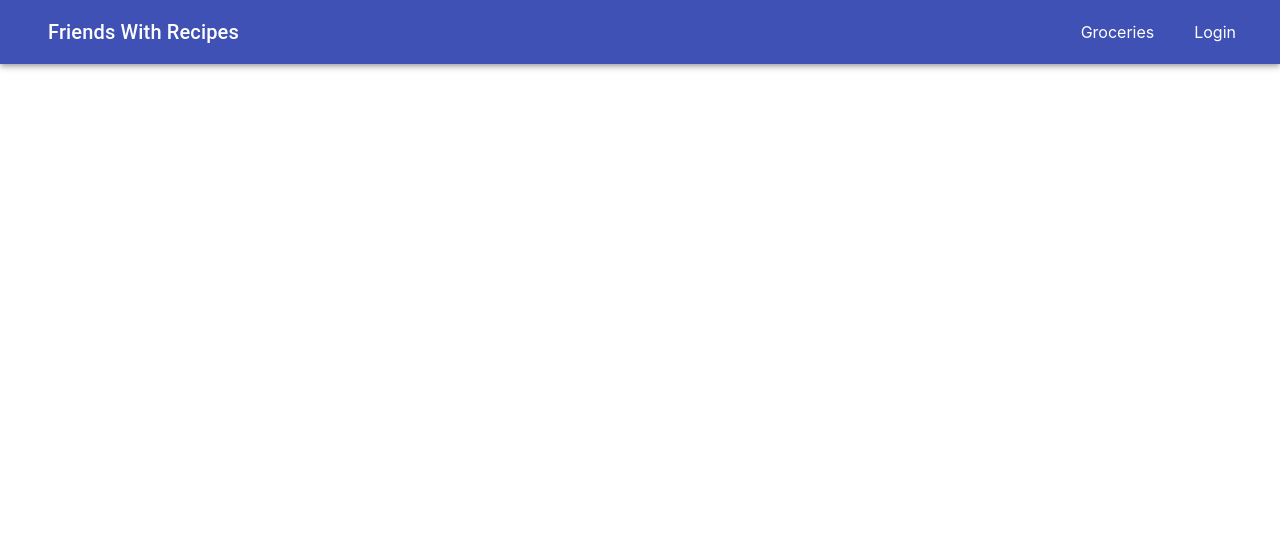
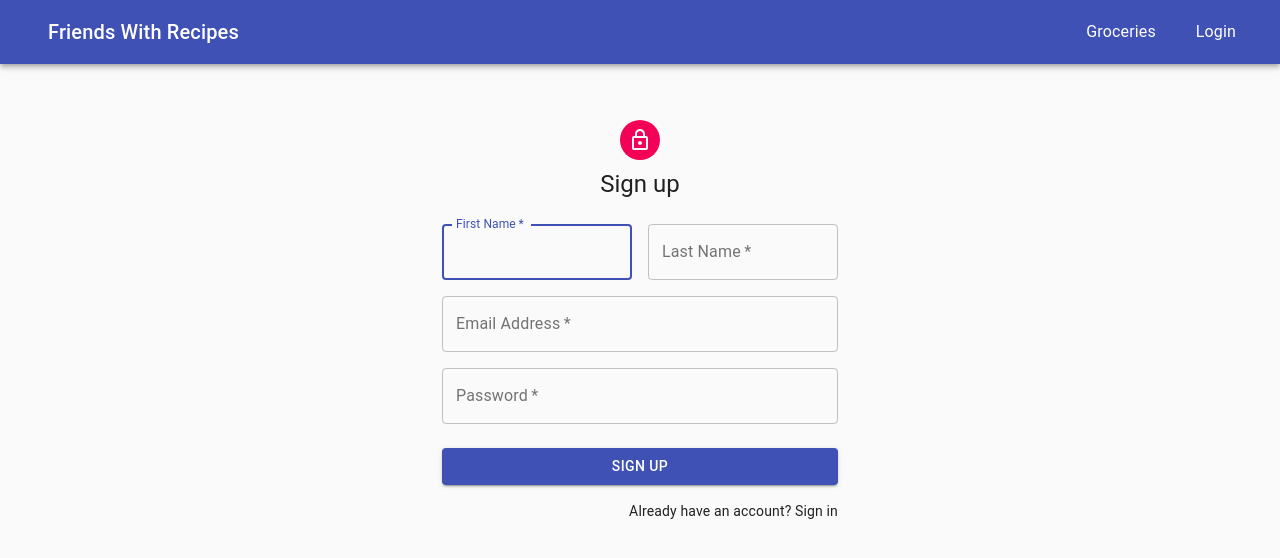
Before and after one commit to sambarrick/recipe_App, a React (Create React App) app: page /signup in a window 1280 px wide. Shown: the top 558 px of the page. Built offline with nearby package versions, Linux system fonts and the light colour scheme.

Commit message:
signup.js design mostly complete. Needs functionality.

```diff
--- a/src/App.css
+++ b/src/App.css
@@ -10,6 +10,7 @@ a {
 
 .nav-list-item {
   margin: auto 20px;
+  font-size: 16px !important;
 }
 
 .nav-list-item:hover {
@@ -24,7 +25,7 @@ a {
   width: 50%;
 }
 
-.paper {
+.login-header {
   text-align: center;
 }
 
@@ -35,28 +36,10 @@ a {
   background-color: #e81d1d !important;
 }
 
-.signup-form {
-  display: flex;
-  flex-direction: column;
-  margin: 50px auto;
-  width: 100%;
-}
-
-.signup-button {
-  background-color: rgb(255, 166, 0) !important;
-  color: rgb(255, 255, 255) !important;
-
-}
-
-#id-submit-button {
-  background-color: orange !important;
-  color: white !important;
-}
-
 .hamburger-button {
   color: white !important;
 }
 
-.no-account {
-  text-align: center;
+.forgot-password, .no-password {
+  font-size: 13px;
 }
--- a/src/Router.js
+++ b/src/Router.js
@@ -31,11 +31,10 @@ const Router = () => {
     <Switch>
      <Route exact path="/" component={Login} />
       <Route path="/login" component={Login} />
-      {/* <Route path="/users" component={Signup} /> */}
+      <Route path="/signup" component={Signup} />
       <Route path="/groceries" component={Groceries} />
       <ProtectedRoute exact path="/recipes" component={Recipes} />
       <ProtectedRoute exact path="/recipeinfo" component={RecipeInfo} />
-      {/*  <Route path="/business/:name" component={Business} /> */}
     </Switch>
   );
 };
--- a/src/components/Login.js
+++ b/src/components/Login.js
@@ -1,13 +1,11 @@
 import React, { Component } from "react";
-import {TextField, Button, Container, Typography, Grid, TableBody, TableCell, TableRow} from "@material-ui/core";
+import {TextField, Button, Container, Typography, Grid, Avatar } from "@material-ui/core";
 import { Link } from 'react-router-dom';
 import LockOutlinedIcon from '@material-ui/icons/LockOutlined';
-import Avatar from '@material-ui/core/Avatar';
-import Signup from './Signup'
 
 class App extends Component {
     state = {
-      username: "",
+      email: "",
       password: "",
       loggedIn: false
     }
@@ -27,23 +25,23 @@ class App extends Component {
 
     render() {
       return (
-          <Container className="App" maxWidth="md">
+          <Container className="App" maxWidth="sm">
             <form className="login-form" onSubmit={this.login}>
             <Avatar className="avatar">
  <LockOutlinedIcon />
  </Avatar>
  <br/>
-            <Typography className="paper" component="h1" variant="h5">
-          Sign in
+            <Typography className="login-header" component="h1" variant="h5">
+          Log In
         </Typography>
         <br />
               <TextField
                 required
                 onChange={this.handleTextChange}
-                value={this.state.username}
+                value={this.state.email}
                 variant="outlined"
-                name="username"
-                label="Username"
+                name="email"
+                label="Email"
                 type="text" />
                 <br />
               <TextField
@@ -66,13 +64,13 @@ class App extends Component {
                 >Login</Button>
                 <br />
                 <Grid container>
-                       <Grid item xs className="forgot-password">
-                        <Link href="#" variant="body2">
+                       <Grid item xs>
+                        <Link className="forgot-password" href="#" variant="body2">
                           Forgot password?
                         </Link>
                       </Grid>
-                       <Grid item className="no-password">
-                         <Link to="/signup" variant="body2">
+                       <Grid item >
+                         <Link to="/signup" className="no-password" variant="body2">
                            No account? Sign Up
                          </Link>
                        </Grid>
@@ -84,106 +82,3 @@ class App extends Component {
   }
 
   export default App;
-
-// import React, { Component } from "react";
-// import Avatar from '@material-ui/core/Avatar';
-// import Button from '@material-ui/core/Button';
-// import CssBaseline from '@material-ui/core/CssBaseline';
-// import TextField from '@material-ui/core/TextField';
-// import FormControlLabel from '@material-ui/core/FormControlLabel';
-// import Checkbox from '@material-ui/core/Checkbox';
-// import Link from '@material-ui/core/Link';
-// import Grid from '@material-ui/core/Grid';
-// import Box from '@material-ui/core/Box';
-// import LockOutlinedIcon from '@material-ui/icons/LockOutlined';
-// import Typography from '@material-ui/core/Typography';
-// import { makeStyles } from '@material-ui/core/styles';
-// import Container from '@material-ui/core/Container';
-
-
-// const useStyles = makeStyles((theme) => ({
-//   paper: {
-//     marginTop: theme.spacing(8),
-//     display: 'flex',
-//     flexDirection: 'column',
-//     alignItems: 'center',
-//   },
-//   avatar: {
-//     margin: theme.spacing(1),
-//     backgroundColor: theme.palette.secondary.main,
-//   },
-//   form: {
-//     width: '100%', // Fix IE 11 issue.
-//     marginTop: theme.spacing(1),
-//   },
-//   submit: {
-//     margin: theme.spacing(3, 0, 2),
-//   },
-// }));
-
-// export default function SignIn() {
-//   const classes = useStyles();
-
-//   return (
-//     <Container component="main" maxWidth="xs">
-//       <CssBaseline />
-//       <div className={classes.paper}>
-//         <Avatar className={classes.avatar}>
-//           <LockOutlinedIcon />
-//         </Avatar>
-//         <Typography component="h1" variant="h5">
-//           Sign in
-//         </Typography>
-//         <form className={classes.form} noValidate>
-//           <TextField
-//             variant="outlined"
-//             margin="normal"
-//             fullWidth
-//             id="email"
-//             label="Email Address"
-//             name="email"
-//             autoComplete="email"
-//             autoFocus
-//           />
-//           <TextField
-//             variant="outlined"
-//             margin="normal"
-//             fullWidth
-//             name="password"
-//             label="Password"
-//             type="password"
-//             id="password"
-//             autoComplete="current-password"
-//           />
-//           <FormControlLabel
-//             control={<Checkbox value="remember" color="primary" />}
-//             label="Remember me"
-//           />
-//           <Button
-//             type="submit"
-//             fullWidth
-//             variant="contained"
-//             color="primary"
-//             className={classes.submit}
-//           >
-//             Sign In
-//           </Button>
-//           <Grid container>
-//             <Grid item xs>
-//               <Link href="#" variant="body2">
-//                 Forgot password?
-//               </Link>
-//             </Grid>
-//             <Grid item>
-//               <Link href="/users" variant="body2">
-//                 Don't have an account? Sign Up
-//               </Link>
-//             </Grid>
-//           </Grid>
-//         </form>
-//       </div>
-//       <Box mt={8}>
-//       </Box>
-//     </Container>
-//   );
-// }
--- a/src/components/RecipeInfo.js
+++ b/src/components/RecipeInfo.js
@@ -8,13 +8,7 @@ import {
 //     const recipe = props.recipe.find(c => c.name == name)
 
     return(
-        // <Container className="recipe-container">
 
-        // <h2>{recipe.name}</h2>
-        // <h4><span className="recipe-name-span">Address: </span>{recipe.title}</h4>
-        // <h4><span className="cuisine-type-span">Hours: </span>{recipe.cuisine}</h4>
-        // <h4><span className="cook-time-span">Description: </span>{recipe.time}</h4>
-        // </Container>
     <h1>Recipe description here</h1>
         )
   }
--- a/src/components/Signup.js
+++ b/src/components/Signup.js
@@ -1,88 +1,112 @@
-import React, { Component, Fragment } from 'react'
-import {
-    Button,
-    TextField,
-    Dialog,
-    DialogContent,
-    DialogTitle
-} from '@material-ui/core'
+import React from 'react';
+import { Avatar, Button, CssBaseline, TextField, Grid, Typography, Container } from "@material-ui/core";
 import { Link } from "react-router-dom";
+import LockOutlinedIcon from '@material-ui/icons/LockOutlined';
+import { makeStyles } from '@material-ui/core/styles';
 
+const useStyles = makeStyles((theme) => ({
+  paper: {
+    marginTop: theme.spacing(6),
+    display: 'flex',
+    flexDirection: 'column',
+    alignItems: 'center',
+  },
+  avatar: {
+    margin: theme.spacing(1),
+    backgroundColor: theme.palette.secondary.main,
+  },
+  form: {
+    width: '100%', // Fix IE 11 issue.
+    marginTop: theme.spacing(3),
+  },
+  submit: {
+    margin: theme.spacing(3, 0, 2),
+  },
+}));
 
-class Signup extends Component {
-    state = {
-        open: false,
-        first_name: '',
-        last_name: '',
-    }
+export default function Signup(props) {
+  const classes = useStyles();
 
-    toggleDialog = () => this.setState({ open: !this.state.open })
-
-    handleTextChange = (e) => {
-        const newState = { ...this.state }
-        newState[e.target.id] = e.target.value
-        this.setState(newState)
-    }
-
-    handleSubmit = (e) => {
-        e.preventDefault()
-        const payload = { ...this.state }
-        payload.id = this.props.usersTotal + 1
-        delete payload.open
-        this.props.addUser(payload)
-        this.setState({ open: false })
-    }
-
-    componentDidUpdate = (prevProps, prevState) => {
-        if (prevState.open !== this.state.open) {
-            this.setState({
-                first_name: '',
-                last_name: ''
-            })
-        }
-    }
-
-    render() {
-        return (
-            <Fragment>
-            <div style={{ textAlign: 'center' }}>
-
-                <Button className="signup-button"
-                    variant="contained"
-                    fullWidth
-                    onClick={this.toggleDialog}
-                >
-                    Signup
-                </Button>
-            </div>
-                <div>
-                    <Dialog open={this.state.open} onClose={this.toggleDialog} >
-                        <DialogTitle>Create an Account</DialogTitle>
-                        <DialogContent>
-                            <form
-                                onSubmit={this.handleSubmit}
-                                style={{ display: 'flex', flexDirection: 'column', width: '350px' }}>
-                                <TextField
-                                    id="firstname"
-                                    placeholder="First Name"
-                                    value={this.state.first_name}
-                                    onChange={this.handleTextChange}
-                                    required />
-                                    <TextField
-                                    id="lastname"
-                                    placeholder="Last Name"
-                                    value={this.state.last_name}
-                                    onChange={this.handleTextChange}
-                                    required />
-                                <br />
-                               <Button id="id-submit-button" variant="contained" type="submit">Create Account</Button>
-                            </form>
-                        </DialogContent>
-                    </Dialog>
-                </div>
-            </Fragment>
-        )
-    }
+  return (
+    <div className="signup-component">
+    <Container component="main" maxWidth="xs">
+      <CssBaseline />
+      <div className={classes.paper}>
+        <Avatar className={classes.avatar}>
+          <LockOutlinedIcon />
+        </Avatar>
+        <Typography component="h1" variant="h5">
+          Sign up
+        </Typography>
+        <form className={classes.form} noValidate>
+          <Grid container spacing={2}>
+            <Grid item xs={12} sm={6}>
+              <TextField
+                autoComplete="fname"
+                name="firstName"
+                variant="outlined"
+                required
+                fullWidth
+                id="firstName"
+                label="First Name"
+                autoFocus
+              />
+            </Grid>
+            <Grid item xs={12} sm={6}>
+              <TextField
+                variant="outlined"
+                required
+                fullWidth
+                id="lastName"
+                label="Last Name"
+                name="lastName"
+                autoComplete="lname"
+              />
+            </Grid>
+            <Grid item xs={12}>
+              <TextField
+                variant="outlined"
+                required
+                fullWidth
+                id="email"
+                label="Email Address"
+                name="email"
+                autoComplete="email"
+              />
+            </Grid>
+            <Grid item xs={12}>
+              <TextField
+                variant="outlined"
+                required
+                fullWidth
+                name="password"
+                label="Password"
+                type="password"
+                id="password"
+                autoComplete="current-password"
+              />
+            </Grid>
+          </Grid>
+          <Button
+            type="submit"
+            //onClick={this.props.addUser()}
+            fullWidth
+            variant="contained"
+            color="primary"
+            className={classes.submit}
+          >
+            Sign Up
+          </Button>
+          <Grid container justify="flex-end">
+            <Grid item>
+              <Link to="/login" className="already-have-an-account" variant="body2">
+                Already have an account? Sign in
+              </Link>
+            </Grid>
+          </Grid>
+        </form>
+      </div>
+    </Container>
+    </div>
+  );
 }
-
-    export default Signup
--- a/src/containers/Recipes.js
+++ b/src/containers/Recipes.js
@@ -12,9 +12,9 @@ const mapStateToProps = state => {
 const mapDispatchToProps = dispatch => {
   return {
     getAllRecipes: () => dispatch(getAllRecipes()),
+    getRecipeById: recipe => dispatch(getRecipeById(recipe)),
     addRecipe: recipe => dispatch(addRecipe(recipe)),
     updateRecipe: recipe => dispatch(updateRecipe(recipe)),
-    getRecipeById: recipe => dispatch(getRecipeById(recipe)),
     deleteRecipe: recipe => dispatch(deleteRecipe(recipe))
   };
 };
--- a/src/redux/actions.js
+++ b/src/redux/actions.js
@@ -125,7 +125,9 @@ export const deleteRecipe = (recipe) => {
         headers: {"Content-Type": "application/json"},
         body: JSON.stringify({
         first_name: user.first_name,
-        last_name: user.last_name
+        last_name: user.last_name,
+        email: user.email,
+        password: user.password
         })})
         .then(response => {
         response.json()
```
Also changed, not shown: 2 other files (tests, documents, lock files or other folders).
